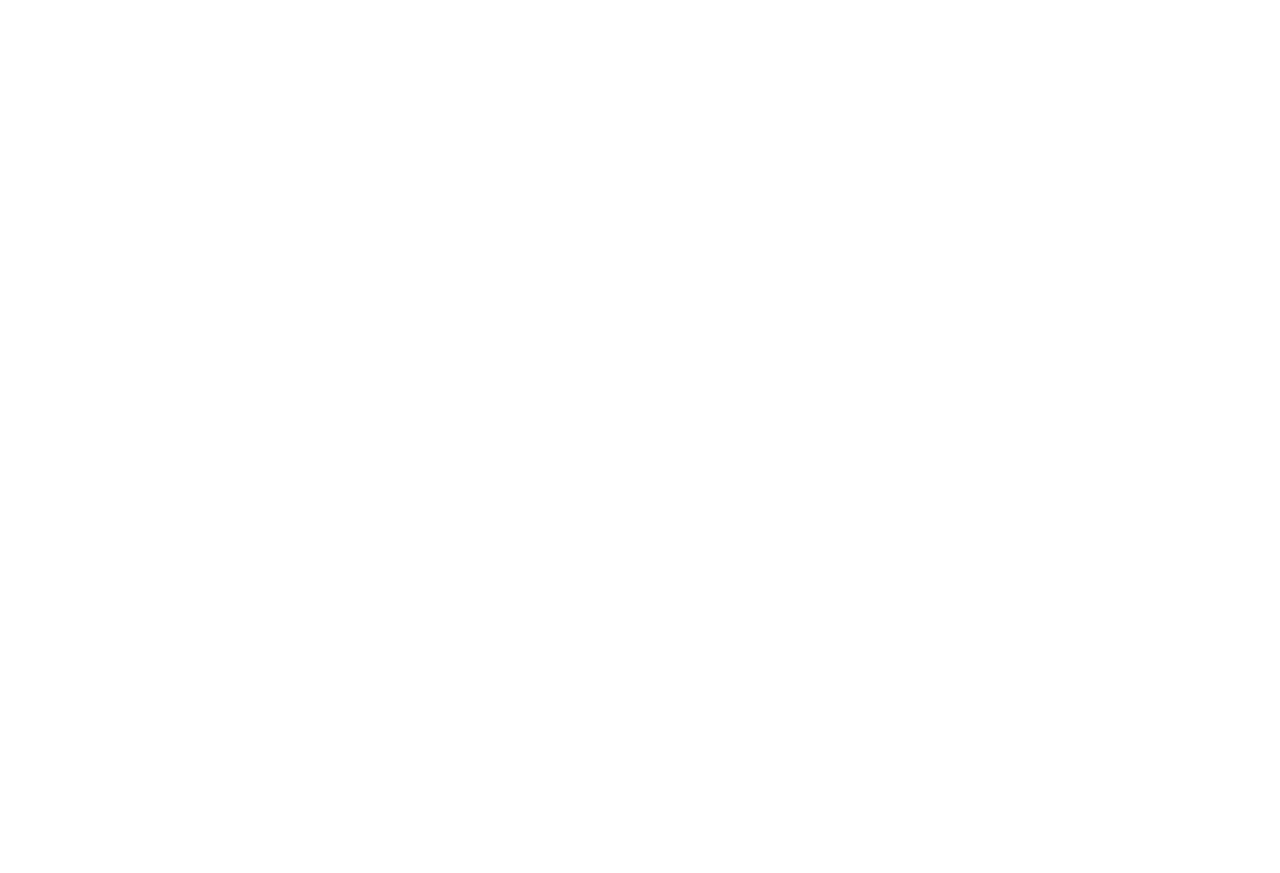
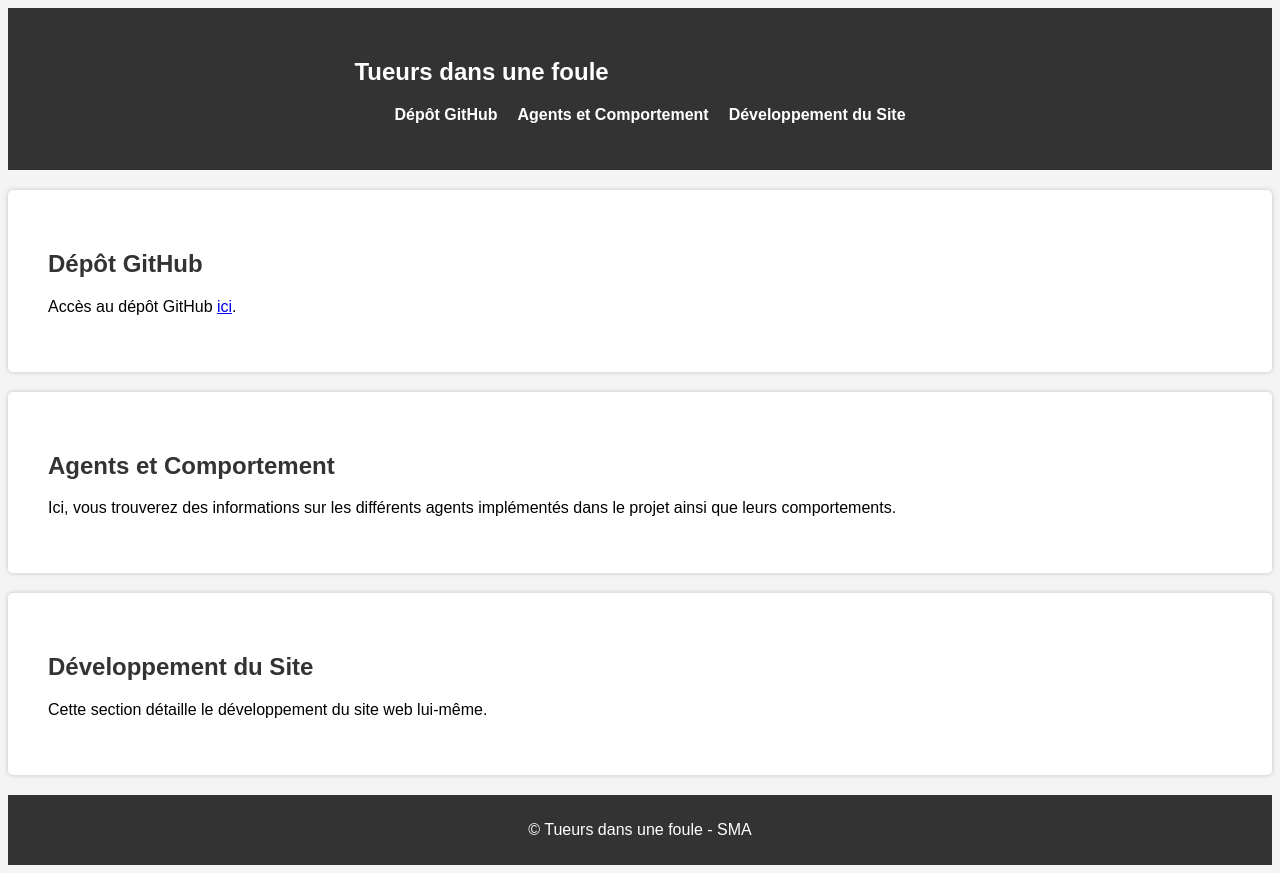
Before and after one commit to Aximme/Website_SMA_Foule, a plain HTML site: page index.html in a window 1280 px wide. Before the commit the page ends 800 px from the top, so only its background shows below. Drawn offline with Linux system fonts and the light colour scheme.

Commit message:
Configuration initiale
Création page de base, éléments basiques et style primaire de façon a avoir une base pour mettre en commun et décider des placements avec le reste du groupe

```diff
--- a/index.html
+++ b/index.html
@@ -1,10 +1,44 @@
 <!DOCTYPE html>
-<html lang="en">
+<html lang="fr">
 <head>
     <meta charset="UTF-8">
-    <title>Title</title>
+    <meta name="viewport" content="width=device-width, initial-scale=1.0">
+    <title>Tueurs dans une foule - Projet SMA</title>
+    <link rel="stylesheet" href="styles.css">
+    <header>
+        <nav class="navbar">
+            <div class="container">
+                <h1 class="logo">Tueurs dans une foule</h1>
+                <ul class="nav-links">
+                    <li><a href="#github">Dépôt GitHub</a></li>
+                    <li><a href="#agents">Agents et Comportement</a></li>
+                    <li><a href="#development">Développement du Site</a></li>
+                </ul>
+            </div>
+        </nav>
+    </header>
+
+<section id="github">
+    <h2>Dépôt GitHub</h2>
+    <p>Accès au dépôt GitHub <a href="https://github.com/Aximme/Tueur_dans_la_foule">ici</a>.</p>
+</section>
+
+<section id="agents">
+    <h2>Agents et Comportement</h2>
+    <p>Ici, vous trouverez des informations sur les différents agents implémentés dans le projet ainsi que leurs comportements.</p>
+    <!-- Inclure des descriptions des agents et de leur comportement -->
+</section>
+
+<section id="development">
+    <h2>Développement du Site</h2>
+    <p>Cette section détaille le développement du site web lui-même.</p>
+    <!-- Inclure des informations sur le développement du site web -->
+</section>
+
+<footer>
+    <p>&copy; Tueurs dans une foule - SMA</p>
+</footer>
+
+<script src="script.js"></script>
 </head>
-<body>
-
-</body>
 </html>
--- /dev/null
+++ b/styles.css
@@ -0,0 +1,70 @@
+body {
+    font-family: Arial, sans-serif;
+    background-color: #f4f4f4;
+}
+
+.container {
+    max-width: 1200px;
+    margin: 0 auto;
+    padding: 20px;
+}
+
+header {
+    background-color: #333;
+    color: #fff;
+    padding: 10px 0;
+}
+
+.navbar {
+    display: flex;
+    justify-content: space-between;
+    align-items: center;
+}
+
+.logo {
+    font-size: 24px;
+}
+
+.nav-links {
+    list-style-type: none;
+    display: flex;
+}
+
+.nav-links li {
+    margin-right: 20px;
+}
+
+.nav-links a {
+    text-decoration: none;
+    color: #fff;
+    font-weight: bold;
+    transition: color 0.3s;
+}
+
+.nav-links a:hover {
+    color: #ff6600;
+}
+
+
+
+section {
+    background-color: #fff;
+    padding: 40px;
+    margin: 20px 0;
+    border-radius: 5px;
+    box-shadow: 0 0 5px rgba(0, 0, 0, 0.2);
+}
+
+h2 {
+    color: #333;
+}
+
+
+
+
+footer {
+    background-color: #333;
+    color: #fff;
+    text-align: center;
+    padding: 10px 0;
+}
```
Also changed, not shown: script.js (added).
